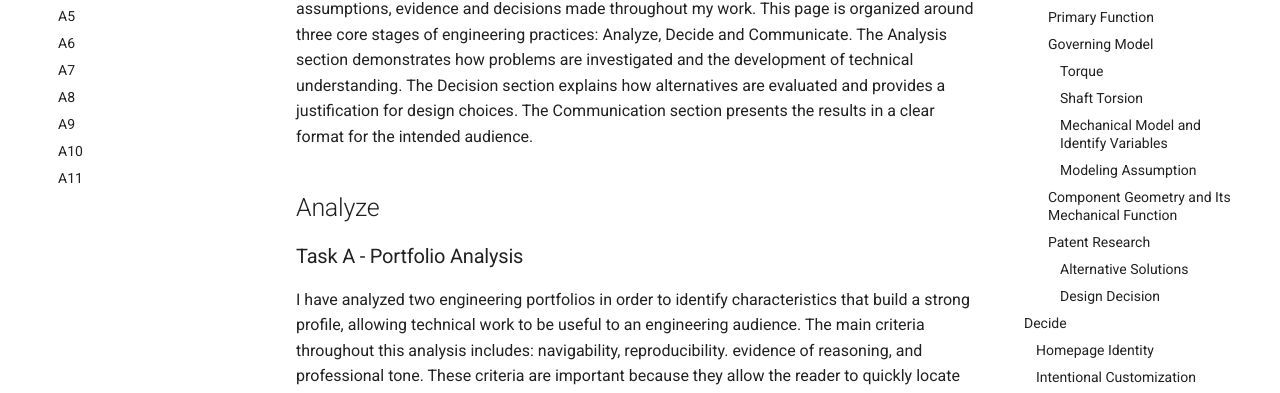
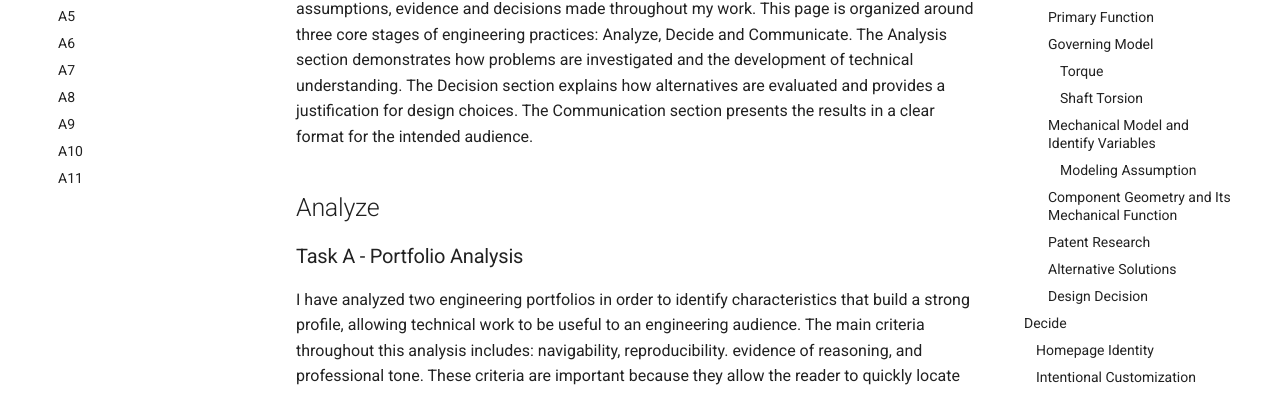
Before and after one commit to akaur-5/design-projects-portfolio, an MkDocs documentation site: the page built from docs/assignments/A01/index.md, in a window 1280 px wide. Shown: the part 337-730 px from the top of the page. Built offline with MkDocs 1.6.1 and Material for MkDocs 9.7.7, drawn with Linux system fonts in a browser that asks for light colours.

```diff
--- a/docs/assignments/A01/index.md
+++ b/docs/assignments/A01/index.md
@@ -37,7 +37,7 @@ Interchangeable driver bit
 
 Although the tool contains multiple individual bits, the bits are treated as a single component category because each bit performs the same functional role and is interchangeable within the screwdriver. This analysis focuses on how the geometry and interaction of these three components allow the screwdriver to transmit torque from the user's hand to a fastener.
 
-####Primary Function
+#### Primary Function
 The primary function of the screwdriver is:
 
 To transmit an applied torque from the user's hand to a fastener through the handle, shaft, and driver bit in order to rotate the fastener for installation or removal.
@@ -82,7 +82,7 @@ J = πd^4/32
 
 This relationship shows that shaft diameter has a significant influence on resistance to torsional deformation.
 
-##### Mechanical Model and Identify Variables
+#### Mechanical Model and Identify Variables
 
 The user applies a tangential force to the screwdriver handle. Because this force acts at a distance from the rotational axis, it produces torque. The handle transfers this torque to the shaft, which transfers it to the selected driver bit. The driver bit then transfers it to the fastener, allowing it to be fastened/removed.
 
@@ -123,7 +123,7 @@ This patent is relevant to the IKEA screwdriver because both designs use the con
 
 [View U.S. Patent No. 6,502,484](https://patents.google.com/patent/US6502484B2/en)
 
-##### Alternative Solutions
+#### Alternative Solutions
 Fixed-Tip Screwdriver
 
 A conventional fixed-tip screwdriver accomplishes the same primary function of transmitting torque to a fastener but uses a permanently attached driver tip. This design has fewer components and eliminates the need for an interchangeable connection. However, each screwdriver is limited to a particular tip configuration, requiring users to own multiple screwdrivers for different fasteners.
@@ -133,7 +133,7 @@ A ratcheting multi-bit driver also uses interchangeable bits but incorporates a
 
 Comparison: These alternatives demonstrate that the same primary function can be achieved through different mechanical designs. The fixed-tip screwdriver prioritizes simplicity, while the ratcheting multi-bit driver prioritizes functionality. The IKEA multi-bit screwdriver occupies a middle ground by providing interchangeable bits while maintaining a relatively simple mechanical system.
 
-##### Design Decision
+#### Design Decision
 
 One significant decision in the IKEA screwdriver is the integration of the interchangeable driver bits rather than a permanently attached tip. I believe this decision was made to increase the versatility of the tool while reducing the number of separate components required by the user.
 
@@ -146,8 +146,10 @@ Based on the primary function, governing torque relationship, component geometry
 ## Decide
 ##### Homepage Identity
 The homepage is designed to give a visitor an immediate understanding of the purpose, organization, and professional standard of this engineering portfolio. Because the intended readers may include instructors, engineers, and potential employers, the homepage should allow them to quickly identify what type of engineering work is documented and locate the information relevant to them without unnecessary navigation. The portfolio will therefore use structure to organize the engineering work and maintain a consistent navigation system throughout the site. Individual projects and assignments will be clearly labeled and organized into descriptive subsections so that a reader can efficiently navigate to specific technical content. The homepage will also include an About Me section that provides the professional context necessary for the reader to understand the author of the work, while the remainder of the site focuses on documenting the engineering process and supporting evidence.
+
 ##### Intentional Customization
 I will customize the portfolio's color scheme to use blue and white as the primary colors. This change is intended to improve visual clarity and maintain a professional appearance without distracting the reader from the technical information. Blue will be used selectively for headings, navigation elements, and other visual indicators, while white will provide a clean background that maintains contrast and readability. This better supports the requirement for technical information to be communicated clearly because the visual design establishes hierarchy without competing with the content. The default template did not provide the same intentional visual hierarchy for distinguishing important sections, so the blue-and-white scheme will provide a consistent visual system throughout the portfolio.
+
 ##### Documentation Standard
 Every assignment and project will clearly document the engineering problem, any relevant analysis and evidence, decisions made and their justification, along with the final result. This will be conducted with enough detail so that another engineering reader can understand, evaluate and reproduce my work without relying on information that is not included in the portfolio.
 
```
